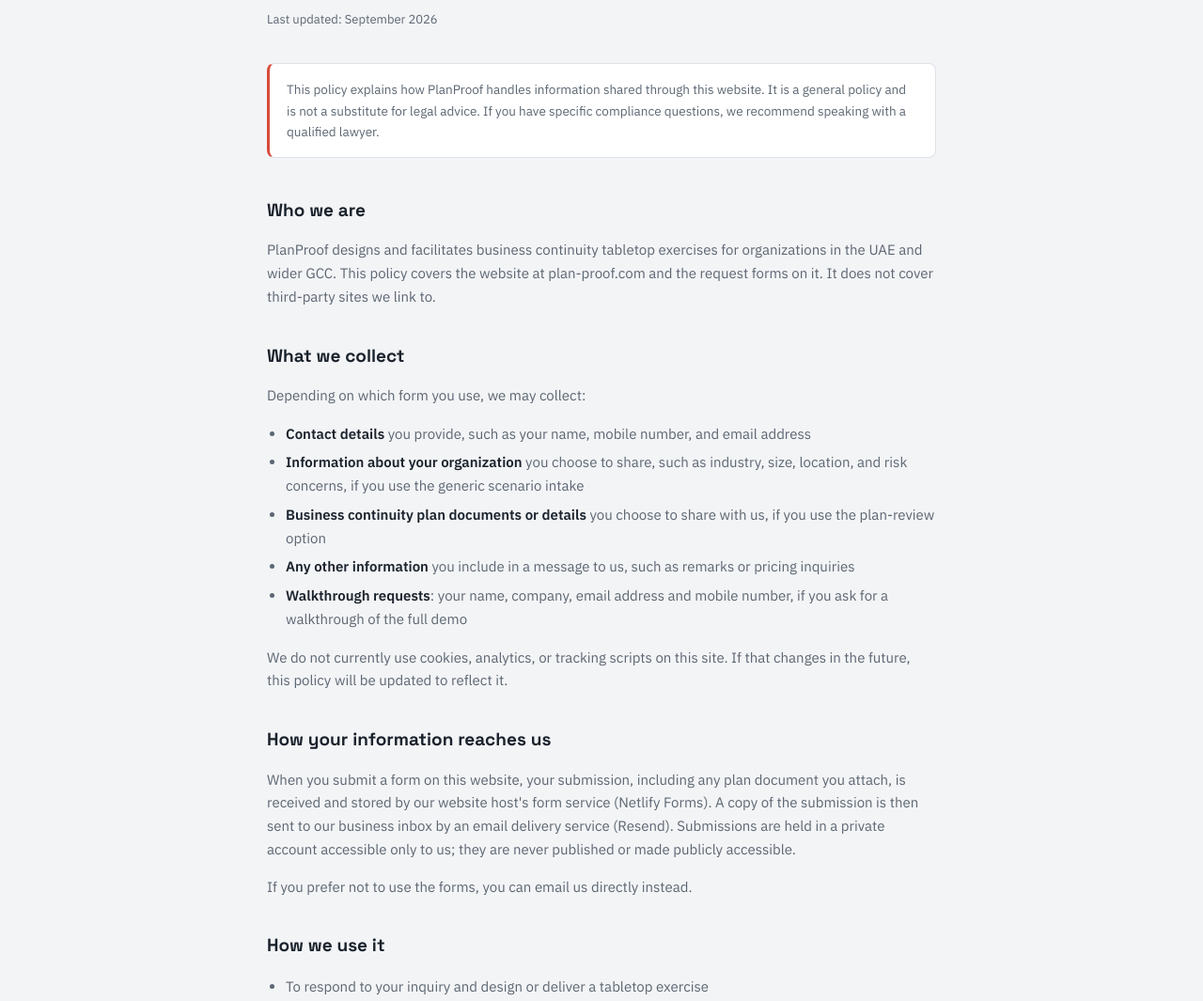
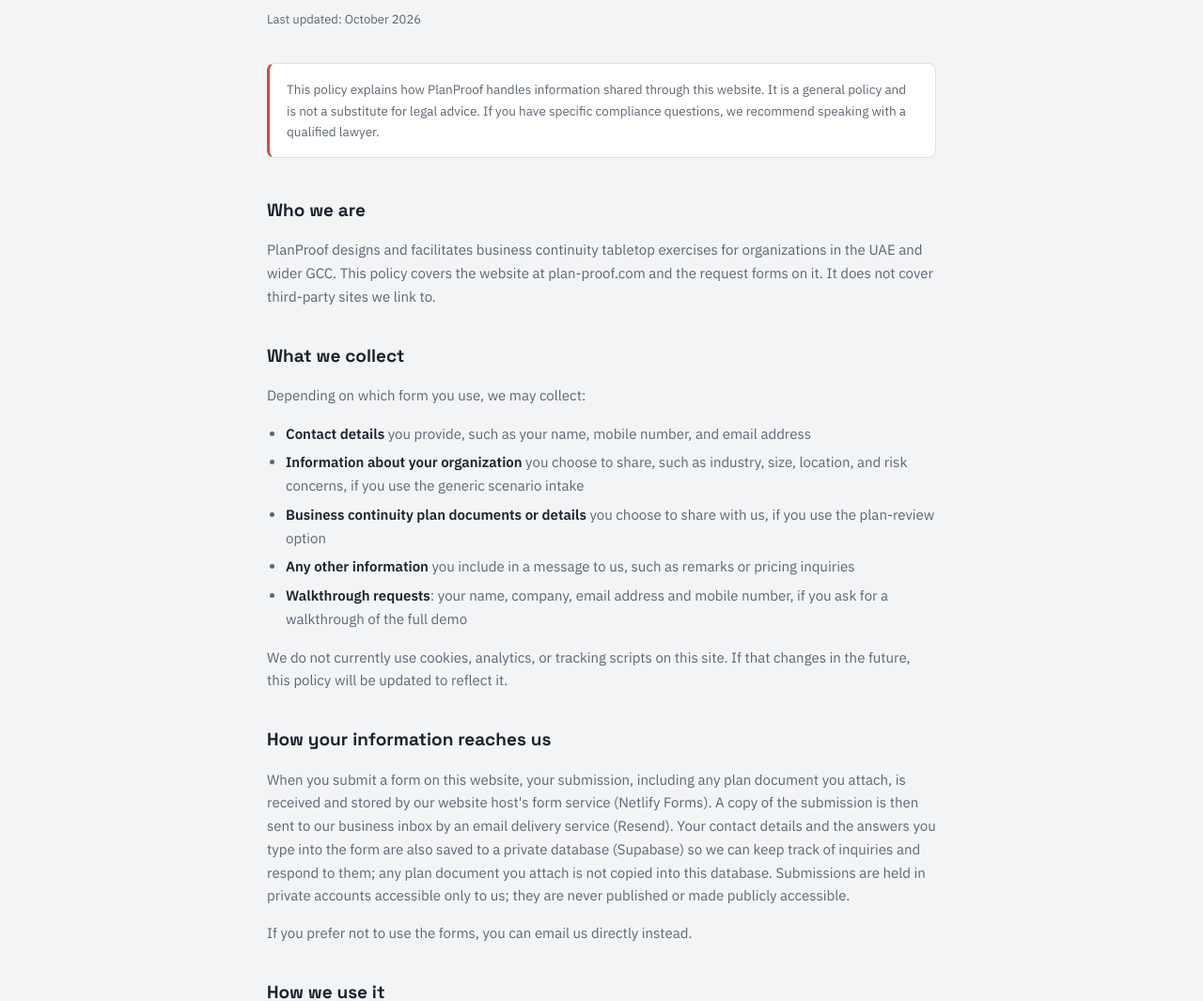
Before and after one commit to ahmedaad-plan/planproof-site, a plain HTML site: page privacy-policy.html in a window 1280 px wide. Shown: the part 200-1265 px from the top of the page at 94% size. Drawn offline with Linux system fonts and the light colour scheme.

Commit message:
Privacy policy: list Supabase as the database that stores form submissions
Since 3 October 2026 every form submission is also saved to Supabase
(contact details and form answers; attached plan documents are not).
The policy only listed Netlify, Resend, Zoho and Google Fonts.

```diff
--- a/privacy-policy.html
+++ b/privacy-policy.html
@@ -94,7 +94,7 @@
 <div class="wrap">
   <div class="eyebrow">Legal</div>
   <h1>Privacy Policy</h1>
-  <p class="updated">Last updated: September 2026</p>
+  <p class="updated">Last updated: October 2026</p>
 
   <div class="notice">
     This policy explains how PlanProof handles information shared through this website. It is a general policy and is not a substitute for legal advice. If you have specific compliance questions, we recommend speaking with a qualified lawyer.
@@ -115,7 +115,7 @@
   <p>We do not currently use cookies, analytics, or tracking scripts on this site. If that changes in the future, this policy will be updated to reflect it.</p>
 
   <h2>How your information reaches us</h2>
-  <p>When you submit a form on this website, your submission, including any plan document you attach, is received and stored by our website host's form service (Netlify Forms). A copy of the submission is then sent to our business inbox by an email delivery service (Resend). Submissions are held in a private account accessible only to us; they are never published or made publicly accessible.</p>
+  <p>When you submit a form on this website, your submission, including any plan document you attach, is received and stored by our website host's form service (Netlify Forms). A copy of the submission is then sent to our business inbox by an email delivery service (Resend). Your contact details and the answers you type into the form are also saved to a private database (Supabase) so we can keep track of inquiries and respond to them; any plan document you attach is not copied into this database. Submissions are held in private accounts accessible only to us; they are never published or made publicly accessible.</p>
   <p>If you prefer not to use the forms, you can email us directly instead.</p>
 
   <h2>How we use it</h2>
@@ -134,6 +134,7 @@
   <ul>
     <li><strong>Website hosting and form processing</strong> (Netlify) — to serve this website and to receive and store form submissions and attached files; hosting providers may also log standard technical data such as IP addresses as part of normal web traffic</li>
     <li><strong>Email delivery</strong> (Resend) — to send a copy of each form submission to our inbox</li>
+    <li><strong>Database hosting</strong> (Supabase) — to keep a private record of your contact details and form answers so we can track and respond to your inquiry; attached plan documents are not stored there</li>
     <li><strong>Email hosting</strong> (Zoho Mail) — to receive and store messages sent to our inbox</li>
     <li><strong>Web fonts</strong> (Google Fonts) — the fonts on this site are loaded from Google's servers, which receive your IP address when the page loads</li>
   </ul>
```
